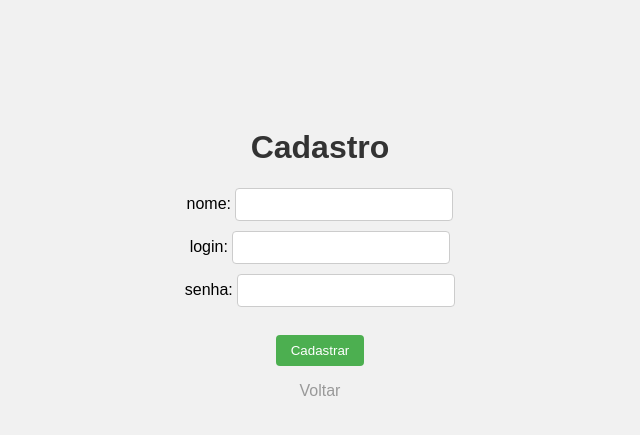
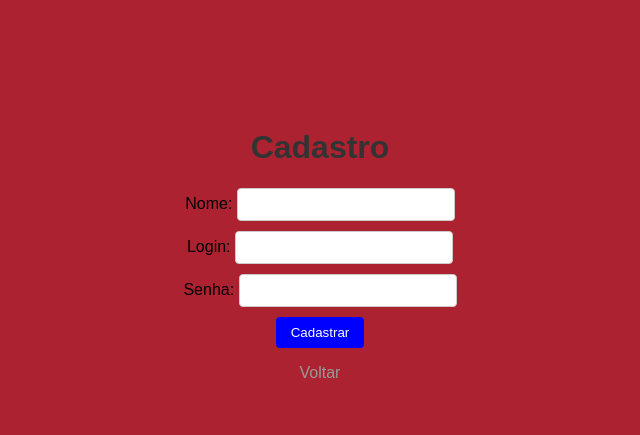
Before and after one commit to brunowan45/projetoa3, a PHP site: page /cadastro.php in a window 1280 px wide. Shown: the top 435 px of the page, without its empty margins (320-960 px from the left). Run offline with PHP 8.4, Linux system fonts and the light colour scheme.

Commit message:
Update cadastro.php

```diff
--- a/cadastro.php
+++ b/cadastro.php
@@ -5,7 +5,7 @@
     <style>
         body {
             font-family: Arial, sans-serif;
-            background-color: #f1f1f1;
+            background-color: #AD2230;
             text-align: center;
             padding-top: 100px;
         }
@@ -19,7 +19,8 @@
         }
 
         input[type="text"],
-        input[type="password"] {
+        input[type="password"],
+        input[type="date"] { /* Adicionado estilo para o campo de data */
             padding: 8px;
             margin-bottom: 10px;
             width: 200px;
@@ -29,7 +30,7 @@
 
         input[type="submit"] {
             padding: 8px 15px;
-            background-color: #4CAF50;
+            background-color: blue;
             color: #fff;
             border: none;
             border-radius: 4px;
@@ -37,7 +38,7 @@
         }
 
         input[type="submit"]:hover {
-            background-color: #45a049;
+            background-color: red;
         }
 
         a {
@@ -54,9 +55,15 @@
     <center>
         <h1>Cadastro</h1>
         <form id="Cadastro" action="cadastrar.php" method="POST">
-            nome: <input type="text" name="nome" required><br>
-            login: <input type="text" name="login" required><br>
-            senha: <input type="password" name="senha" required><br><br>
+            <label for="nome">Nome:</label>
+            <input type="text" name="nome" required><br>
+
+            <label for="login">Login:</label>
+            <input type="text" name="login" required><br>
+
+            <label for="senha">Senha:</label>
+            <input type="password" name="senha" required><br>
+
             <input type="submit" name="cadastrar" value="Cadastrar">
             <p>
                 <a href="login.php">Voltar</a><br>
```
